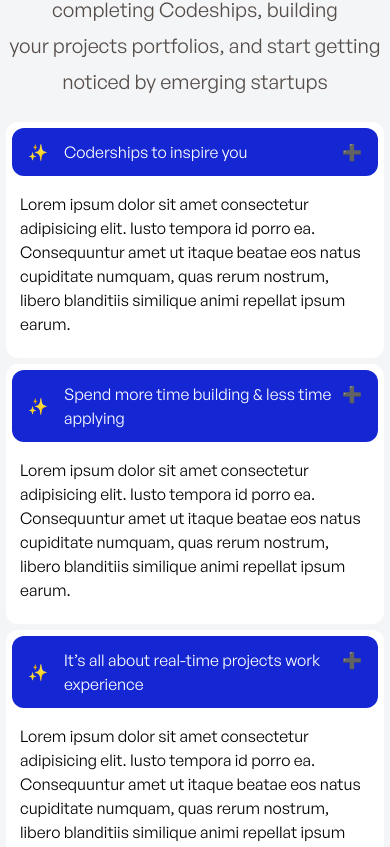
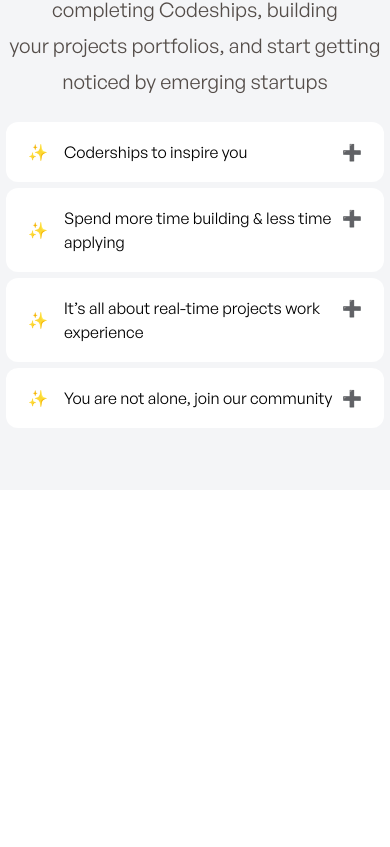
Before and after one commit to narinderkmaurya/render-clone-components, a Next.js app: page /student in a window 390 px wide. Shown: the part 1917-2764 px from the top of the page. After the commit the page ends 2407 px from the top, so only its background shows below. Built offline with nearby package versions, Linux system fonts and the light colour scheme; a web font is replaced by a local one.

Commit message:
Fixed: Accordion and Large Responsiveness

```diff
--- a/app/student/components/accordion.tsx
+++ b/app/student/components/accordion.tsx
@@ -63,7 +63,7 @@ const Accordion = () => {
             {/* accordion */}
             <div className={`container max-w-3xl margin-[2em] mx-auto text-black pt-4 mb-8 ${regular.className}`}>
                 <div className="bg-white p-1.5 m-1.5 rounded-xl">
-                    <details open>
+                    <details >
                         <summary className='flex justify-between rounded-xl'>
                             Coderships to inspire you
 
@@ -75,7 +75,7 @@ const Accordion = () => {
                     </details>
                 </div>
                 <div className="bg-white p-1.5 m-1.5 rounded-xl">
-                    <details open>
+                    <details >
                         <summary className='flex justify-between rounded-xl'>
                             Spend more time building & less time applying
 
@@ -87,7 +87,7 @@ const Accordion = () => {
                     </details>
                 </div>
                 <div className="bg-white p-1.5 m-1.5 rounded-xl">
-                    <details open>
+                    <details >
                         <summary className='flex justify-between rounded-xl'>
                             It’s all about real-time projects work experience
 
@@ -99,7 +99,7 @@ const Accordion = () => {
                     </details>
                 </div>
                 <div className="bg-white p-1.5 m-1.5 rounded-xl">
-                    <details open>
+                    <details >
                         <summary className='flex justify-between rounded-xl'>
                             You are not alone, join our community
 
--- a/components/Header.tsx
+++ b/components/Header.tsx
@@ -81,7 +81,7 @@ const Header = () => {
                 transition={{ duration: 1, ease: "easeInOut" }} >
                 <Image src={rotate} alt="" />
             </motion.div>
-            <motion.div className="h-0 top-[450px] 2xl:top-[390px] relative 2xl:left-[460px] md:left-[300px] lg:left-[340px]" initial={{ scale: 0.9 }}
+            <motion.div className="h-0 top-[450px] 2xl:top-[450px] relative 2xl:left-[500px] md:left-[300px] lg:left-[340px]" initial={{ scale: 0.9 }}
                 animate={{ scale: 1 }}
                 transition={{ duration: 1, ease: "easeInOut" }} >
                 <Image src={green} alt="" />
--- a/components/SecondPara.tsx
+++ b/components/SecondPara.tsx
@@ -42,7 +42,7 @@ const SecondPara = () => {
                 A new way to land dream internships in tech
             </motion.h3>
             <motion.div
-                className="h-0 relative left-[600px] bottom-4"
+                className="h-0 relative left-[600px] bottom-4 2xl:left-[720px]"
                 initial={{ opacity: 0, y: 100 }}
                 animate={{ y: 0, opacity: inView ? 1 : 0 }}
                 transition={{ duration: 1, once: true }}
```
